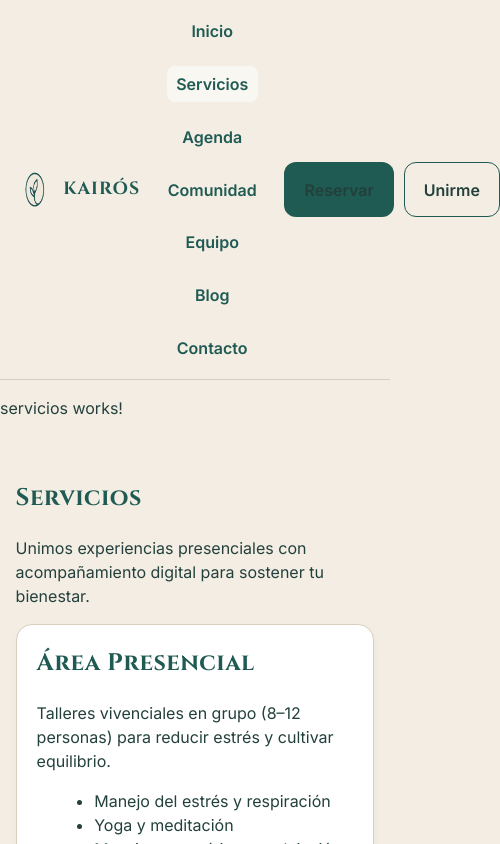
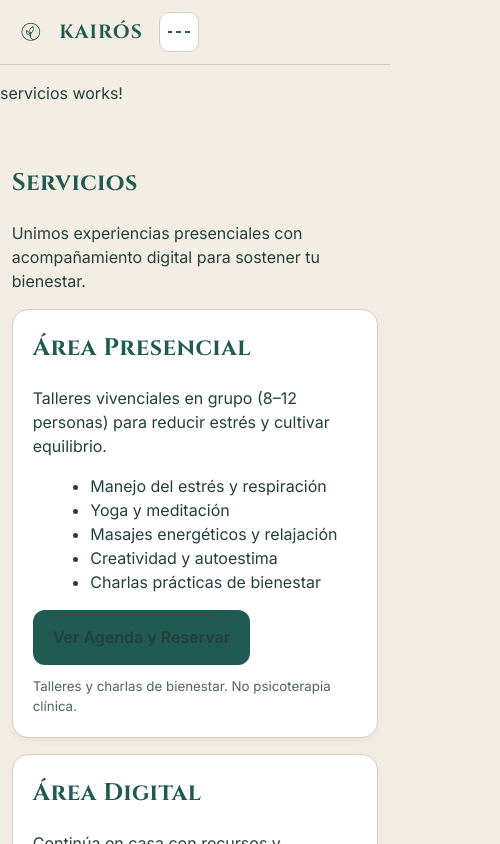
Before and after one commit to edarlinae/kairos-web, an Angular app: page /servicios in a window 390 px wide. Shown: the top 844 px of the page, 500 px wide, since content can reach past the window. Built offline with nearby package versions, Linux system fonts and the light colour scheme.

Commit message:
cabecera responsive

```diff
--- a/angular.json
+++ b/angular.json
@@ -5,11 +5,6 @@
   "projects": {
     "kairos-web": {
       "projectType": "application",
-      "schematics": {
-        "@schematics/angular:component": {
-          "style": "scss"
-        }
-      },
       "root": "",
       "sourceRoot": "src",
       "prefix": "app",
@@ -20,9 +15,7 @@
             "outputPath": "dist/kairos-web",
             "index": "src/index.html",
             "browser": "src/main.ts",
-            "polyfills": [
-              "zone.js"
-            ],
+            "polyfills": ["zone.js"],
             "tsConfig": "tsconfig.app.json",
             "inlineStyleLanguage": "scss",
             "assets": [
@@ -32,62 +25,25 @@
             "styles": [
               "src/styles.scss"
             ],
-            "scripts": [],
-            "server": "src/main.server.ts",
-            "prerender": true,
-            "ssr": {
-              "entry": "server.ts"
-            }
-          },
-          "configurations": {
-            "production": {
-              "budgets": [
-                {
-                  "type": "initial",
-                  "maximumWarning": "500kb",
-                  "maximumError": "1mb"
-                },
-                {
-                  "type": "anyComponentStyle",
-                  "maximumWarning": "2kb",
-                  "maximumError": "4kb"
-                }
-              ],
-              "outputHashing": "all"
-            },
-            "development": {
-              "optimization": false,
-              "extractLicenses": false,
-              "sourceMap": true
-            }
-          },
-          "defaultConfiguration": "production"
+            "scripts": []
+          }
         },
         "serve": {
           "builder": "@angular-devkit/build-angular:dev-server",
-          "configurations": {
-            "production": {
-              "buildTarget": "kairos-web:build:production"
-            },
-            "development": {
-              "buildTarget": "kairos-web:build:development"
-            }
-          },
-          "defaultConfiguration": "development"
+          "options": {
+            "browserTarget": "kairos-web:build"
+          }
         },
         "extract-i18n": {
           "builder": "@angular-devkit/build-angular:extract-i18n",
           "options": {
-            "buildTarget": "kairos-web:build"
+            "browserTarget": "kairos-web:build"
           }
         },
         "test": {
           "builder": "@angular-devkit/build-angular:karma",
           "options": {
-            "polyfills": [
-              "zone.js",
-              "zone.js/testing"
-            ],
+            "polyfills": ["zone.js", "zone.js/testing"],
             "tsConfig": "tsconfig.spec.json",
             "inlineStyleLanguage": "scss",
             "assets": [
@@ -102,5 +58,8 @@
         }
       }
     }
+  },
+  "cli": {
+    "analytics": false
   }
 }
--- a/src/app/layout/header/header.component.html
+++ b/src/app/layout/header/header.component.html
@@ -1,24 +1,40 @@
 <header class="header">
   <div class="container header__inner">
-    <!-- Marca con logo -->
-    <a routerLink="/" class="brand">
-      <img src="assets/logoKairos.png" alt="Kairós" width="38" height="38" />
+    <!-- Marca -->
+    <a routerLink="/" class="brand" (click)="closeMenu()">
+      <img [src]="logoUrl" alt="Kairós" class="brand__logo" />
       <span class="brand__name font-cinzel">KAIRÓS</span>
     </a>
 
-    <!-- Menú de navegación -->
-    <nav class="nav">
-      <a routerLink="/" routerLinkActive="active" [routerLinkActiveOptions]="{exact:true}">Inicio</a>
-      <a routerLink="/servicios" routerLinkActive="active">Servicios</a>
-      <a routerLink="/agenda" routerLinkActive="active">Agenda</a>
-      <a routerLink="/comunidad" routerLinkActive="active">Comunidad</a>
-      <a routerLink="/equipo" routerLinkActive="active">Equipo</a>
-      <a routerLink="/blog" routerLinkActive="active">Blog</a>
-      <a routerLink="/contacto" routerLinkActive="active">Contacto</a>
+    <!-- Botón hamburguesa (solo móvil) -->
+    <button
+      class="burger"
+      type="button"
+      aria-label="Abrir menú"
+      [attr.aria-expanded]="menuOpen"
+      (click)="toggleMenu()">
+      <span></span><span></span><span></span>
+    </button>
+
+    <!-- Navegación -->
+    <nav class="nav" [class.is-open]="menuOpen">
+      <a routerLink="/" routerLinkActive="active" [routerLinkActiveOptions]="{exact:true}" (click)="closeMenu()">Inicio</a>
+      <a routerLink="/servicios" routerLinkActive="active" (click)="closeMenu()">Servicios</a>
+      <a routerLink="/agenda" routerLinkActive="active" (click)="closeMenu()">Agenda</a>
+      <a routerLink="/comunidad" routerLinkActive="active" (click)="closeMenu()">Comunidad</a>
+      <a routerLink="/equipo" routerLinkActive="active" (click)="closeMenu()">Equipo</a>
+      <a routerLink="/blog" routerLinkActive="active" (click)="closeMenu()">Blog</a>
+      <a routerLink="/contacto" routerLinkActive="active" (click)="closeMenu()">Contacto</a>
+
+      <!-- Acciones (se muestran aquí en móvil) -->
+      <div class="actions actions--mobile">
+        <a routerLink="/agenda" class="btn btn-primary" (click)="closeMenu()">Reservar</a>
+        <a routerLink="/comunidad" class="btn btn-outline" (click)="closeMenu()">Unirme</a>
+      </div>
     </nav>
 
-    <!-- Botones de acción -->
-    <div class="actions">
+    <!-- Acciones (solo escritorio) -->
+    <div class="actions actions--desktop">
       <a routerLink="/agenda" class="btn btn-primary">Reservar</a>
       <a routerLink="/comunidad" class="btn btn-outline">Unirme</a>
     </div>
--- a/src/app/layout/header/header.component.scss
+++ b/src/app/layout/header/header.component.scss
@@ -11,24 +11,22 @@
   display: grid;
   grid-template-columns: auto 1fr auto;
   align-items: center;
-  gap: 18px;
-  padding: .8rem 0;
+  gap: 16px;
+  padding: .75rem 0;
 }
 
+/* Marca */
 .brand {
-  display: flex;
+  display: inline-flex;
   align-items: center;
   gap: .6rem;
   text-decoration: none;
-}
-.brand__name {
-  font-weight: 700;
-  color: var(--kairos-petrol);
-  letter-spacing: 1px;
-  font-size: 1.1rem;
+
+  &__logo { width: 44px; height: auto; }   /* ajusta aquí el tamaño del logo */
+  &__name { font-weight: 700; color: var(--kairos-petrol); letter-spacing: 1px; font-size: 1.2rem; }
 }
 
-/* La .nav ya está reforzada en styles.scss, pero mantenemos aquí también */
+/* Menú */
 .nav {
   display: flex;
   gap: 1rem;
@@ -38,7 +36,7 @@
 .nav a {
   color: var(--kairos-petrol);
   text-decoration: none;
-  padding: .4rem .6rem;
+  padding: .45rem .6rem;
   border-radius: 8px;
   font-weight: 600;
 }
@@ -46,4 +44,62 @@
   background: #ffffff90;
 }
 
+/* Acciones */
 .actions { display: flex; gap: .6rem; }
+.actions--mobile { display: none; }   /* por defecto oculto en desktop */
+.actions--desktop { display: flex; }
+
+/* Botón hamburguesa (oculto en desktop) */
+.burger {
+  display: none;
+  width: 40px; height: 40px;
+  border: 1px solid var(--kairos-sand);
+  border-radius: 10px;
+  background: #fff;
+  align-items: center;
+  justify-content: center;
+  padding: 0 .5rem;
+  gap: 4px;
+}
+.burger span {
+  display: block;
+  width: 100%;
+  height: 2px;
+  background: var(--kairos-petrol);
+}
+
+/* =========== Responsive =========== */
+@media (max-width: 980px) {
+  .header__inner {
+    grid-template-columns: auto auto 1fr; /* marca + burger a la izquierda */
+  }
+
+  .brand__logo { width: 38px; } /* logo algo menor en móvil */
+
+  .burger { display: inline-flex; }
+
+  /* La barra de navegación pasa a panel desplegable */
+  .nav {
+    position: absolute;
+    left: 0; right: 0;
+    top: 64px; /* debajo del header */
+    background: var(--kairos-beige);
+    border-bottom: 1px solid var(--kairos-sand);
+    display: grid;
+    gap: .8rem;
+    padding: 1rem;
+    transform: translateY(-120%);
+    opacity: 0;
+    pointer-events: none;
+    transition: .2s ease;
+  }
+  .nav.is-open {
+    transform: translateY(0);
+    opacity: 1;
+    pointer-events: auto;
+  }
+  .nav a { padding: .6rem .75rem; font-size: 1.05rem; }
+
+  .actions--desktop { display: none; }
+  .actions--mobile  { display: grid; grid-auto-flow: row; gap: .6rem; margin-top: .5rem; }
+}
--- a/src/app/layout/header/header.component.ts
+++ b/src/app/layout/header/header.component.ts
@@ -1,4 +1,4 @@
-import { Component } from '@angular/core';
+import { Component, HostListener } from '@angular/core';
 import { RouterLink, RouterLinkActive } from '@angular/router';
 
 @Component({
@@ -8,4 +8,21 @@ import { RouterLink, RouterLinkActive } from '@angular/router';
   styleUrls: ['./header.component.scss'],
   templateUrl: './header.component.html',
 })
-export class HeaderComponent {}
+export class HeaderComponent {
+  logoUrl = '/assets/logoKairos.png';
+
+  menuOpen = false;
+
+  toggleMenu() {
+    this.menuOpen = !this.menuOpen;
+  }
+
+  // Cerrar menú al cambiar tamaño a escritorio
+  @HostListener('window:resize', ['$event'])
+  onResize() {
+    if (window.innerWidth >= 980 && this.menuOpen) this.menuOpen = false;
+  }
+
+  // Cerrar menú al navegar (opcional si usas routerLink)
+  closeMenu() { this.menuOpen = false; }
+}
--- a/src/app/pages/home/home.component.scss
+++ b/src/app/pages/home/home.component.scss
@@ -1,7 +1,7 @@
 .hero {
   background: radial-gradient(1200px 400px at 30% -10%, #ffffff 0%, transparent 70%),
               var(--kairos-beige);
-  padding: 2.5rem 0 2rem;
+  padding: 2.2rem 0 1.8rem;
   border-bottom: 1px solid var(--kairos-sand);
 }
 .hero__inner {
@@ -12,11 +12,13 @@
 }
 .hero__text h1 { font-size: clamp(2rem, 5vw, 3.2rem); margin: 0 0 .4rem; }
 .hero__subtitle { font-size: 1.15rem; margin: 0 0 1rem; }
-.hero__cta { display: flex; gap: .8rem; margin: 1rem 0; }
+.hero__cta { display: flex; gap: .8rem; margin: 1rem 0; flex-wrap: wrap; }
 .hero__note { font-size: .9rem; opacity: .8; }
-
 .hero__card ul { margin: .6rem 0 0 1rem; }
 
+/* breakpoint tablet/móvil */
 @media (max-width: 980px) {
   .hero__inner { grid-template-columns: 1fr; }
+  .hero__card { order: 2; }
+  .hero__text { order: 1; }
 }
--- a/src/styles.scss
+++ b/src/styles.scss
@@ -74,3 +74,7 @@ header .nav a {
 }
 header .nav a:hover,
 header .nav a.active { background: #ffffff90; }
+/* Contenedor con respiración extra en móviles */
+@media (max-width: 600px) {
+  .container { width: min(1100px, 94%); }
+}
```
